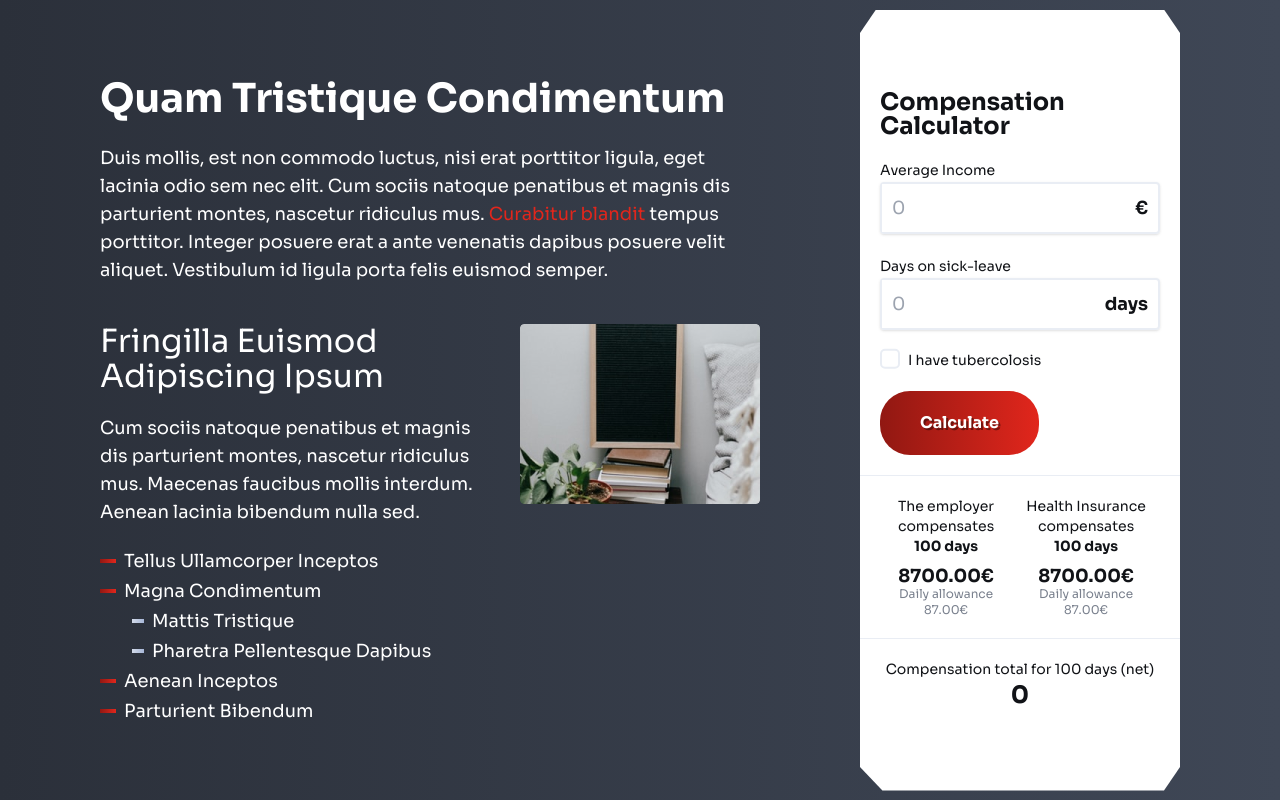
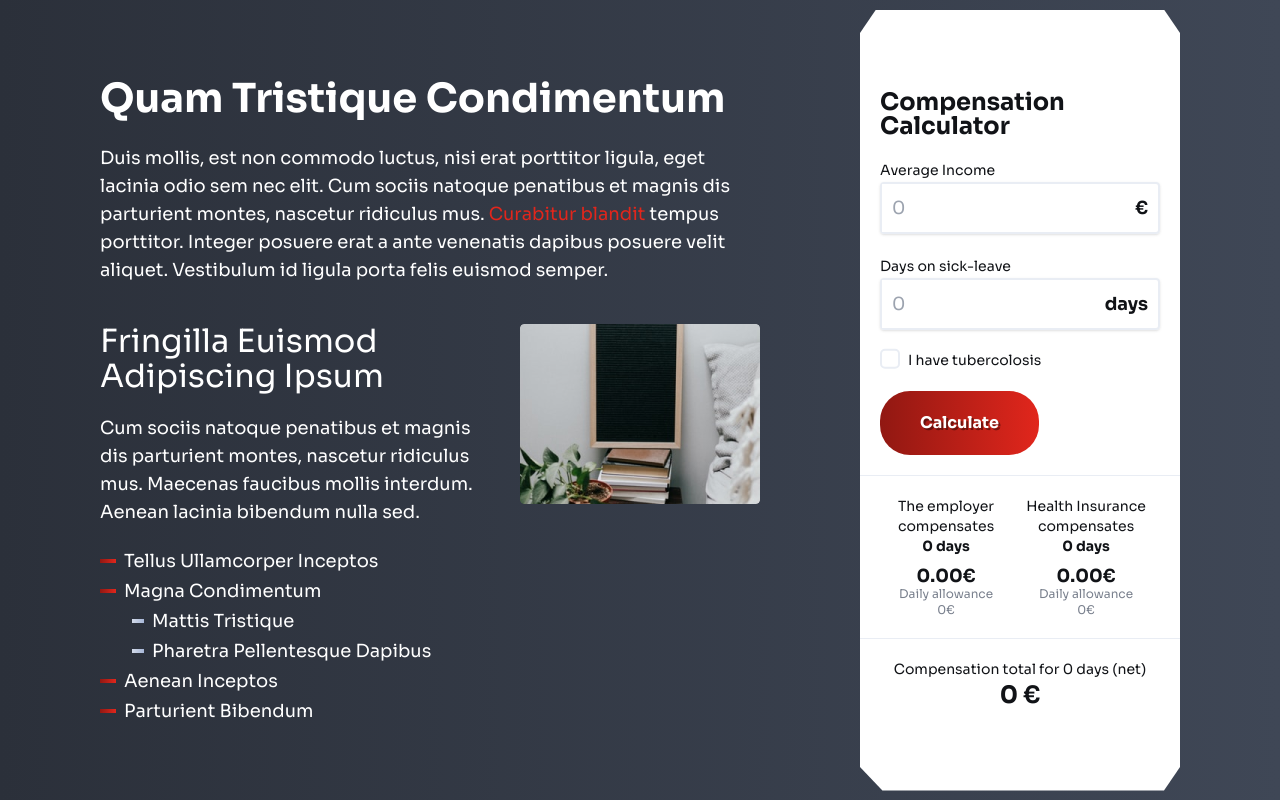
Before and after one commit to GoglichidzeMike/redberry-compensations, a React (Create React App) app: page / in a window 1280 px wide. Built offline with nearby package versions, Linux system fonts and the light colour scheme.

Commit message:
feat: basic calculation add

```diff
--- a/src/components/Home/Calculator.js
+++ b/src/components/Home/Calculator.js
@@ -1,26 +1,72 @@
+import { useState } from 'react';
+
 import InputField from '../shared/InputField';
 import Button from '../shared/Button';
 import CheckboxInput from '../shared/CheckboxInput';
 import Calculations from '../shared/Calculations';
 import TotalCalculations from '../shared/TotalCalculations';
+import compensatonCalculator from '../../utils/CompensatonCalculator';
 
 const Calculator = () => {
+	const [averageIncome, setAverageIncome] = useState(0);
+	const [sickLeaveDays, setSickLeaveDays] = useState(0);
+	const [isTuberColosis, setIsTuberColosis] = useState(false);
+	//
+	const [compensatedDays, setCompensatedDays] = useState(0);
+	const [totalCompensation, setTotalCompensation] = useState(0);
+
+	const handleCalculations = (e) => {
+		console.log(isTuberColosis);
+		const result = compensatonCalculator(
+			averageIncome,
+			sickLeaveDays,
+			isTuberColosis
+		);
+
+		setTotalCompensation(result.compensation);
+		setCompensatedDays(result.compensatedDays);
+	};
 	return (
 		<div className='max-w-xs py-20 bg-white main-section-right calculator text-metal-dark my-10 lg:my-0'>
 			<div className='px-5'>
 				<h3 className='mb-5 text-2xl font-bold leading-6'>
 					Compensation Calculator
 				</h3>
-				<InputField name='income' type='€' label='Average Income' />
-				<InputField name='days' type='days' label='Days on sick-leave' />
-				<CheckboxInput name='tuber' label='I have tubercolosis' />
-				<Button label='Calculate' />
+				<InputField
+					name='income'
+					type='€'
+					label='Average Income'
+					handleInputChange={(e) => setAverageIncome(e)}
+				/>
+				<InputField
+					name='days'
+					type='days'
+					label='Days on sick-leave'
+					handleInputChange={(e) => setSickLeaveDays(e)}
+				/>
+				<CheckboxInput
+					name='tuber'
+					label='I have tubercolosis'
+					handleInputChange={(e) => setIsTuberColosis(e)}
+					value={isTuberColosis}
+				/>
+				<Button label='Calculate' handleCalculations={handleCalculations} />
 			</div>
 			<div className='flex p-5 my-5 info border-y border-y-metal-light leading-3-5'>
-				<Calculations isEmployer totalDays='100' totalCompensation='8700' />
-				<Calculations totalDays='100' totalCompensation='8700' />
+				<Calculations
+					isEmployer
+					totalDays={compensatedDays}
+					totalCompensation={totalCompensation}
+				/>
+				<Calculations
+					totalDays={compensatedDays}
+					totalCompensation={totalCompensation}
+				/>
 			</div>
-			<TotalCalculations totalDays='100' totalCompensation='0' />
+			<TotalCalculations
+				totalDays={compensatedDays}
+				totalCompensation={totalCompensation}
+			/>
 		</div>
 	);
 };
--- a/src/components/shared/Button.js
+++ b/src/components/shared/Button.js
@@ -1,9 +1,12 @@
 import PropTypes from 'prop-types'; // ES6
 
 const Button = (props) => {
-	const { label } = props;
+	const { label, handleCalculations } = props;
 	return (
-		<button className='px-10 py-5 font-bold text-white red-gradient rounded-4xl calculate-btn'>
+		<button
+			className='px-10 py-5 font-bold text-white red-gradient rounded-4xl calculate-btn'
+			onClick={handleCalculations}
+		>
 			<span className=''>{label}</span>
 		</button>
 	);
@@ -11,6 +14,7 @@ const Button = (props) => {
 
 Button.propTypes = {
 	label: PropTypes.string,
+	handleCalculations: PropTypes.func,
 };
 
 export default Button;
--- a/src/components/shared/CheckboxInput.js
+++ b/src/components/shared/CheckboxInput.js
@@ -1,10 +1,18 @@
 import PropTypes from 'prop-types'; // ES6
 
 const CheckboxInput = (props) => {
-	const { label, name } = props;
+	const { label, name, handleInputChange, value } = props;
 	return (
 		<div className='flex items-center checkbox-input mb-5'>
-			<input type='checkbox' name={name} id={name} />
+			<input
+				type='checkbox'
+				name={name}
+				id={name}
+				value='true'
+				onChange={(e) => {
+					handleInputChange(!value);
+				}}
+			/>
 			<label htmlFor={name} className='mb-px ml-2 text-sm'>
 				{label}
 			</label>
@@ -14,6 +22,7 @@ const CheckboxInput = (props) => {
 
 CheckboxInput.propTypes = {
 	label: PropTypes.string,
+	handleInputChange: PropTypes.func,
 };
 
 export default CheckboxInput;
--- a/src/components/shared/InputField.js
+++ b/src/components/shared/InputField.js
@@ -1,7 +1,7 @@
 import PropTypes from 'prop-types'; // ES6
 
 const InputField = (props) => {
-	const { label, name, type } = props;
+	const { label, name, type, handleInputChange } = props;
 
 	return (
 		<div className='mb-5'>
@@ -14,6 +14,9 @@ const InputField = (props) => {
 					name={name}
 					className='focus:outline-none w-full font-medium text-lg px-2-5'
 					placeholder='0'
+					onChange={(e) => {
+						handleInputChange(e.target.value);
+					}}
 				/>
 				<div className='m-2-5 font-bold text-lg'>{type}</div>
 			</div>
@@ -25,6 +28,7 @@ InputField.propTypes = {
 	label: PropTypes.string,
 	name: PropTypes.string,
 	type: PropTypes.string,
+	handleInputChange: PropTypes.func,
 };
 
 export default InputField;
--- a/src/components/shared/TotalCalculations.js
+++ b/src/components/shared/TotalCalculations.js
@@ -6,7 +6,12 @@ const TotalCalculations = (props) => {
 	return (
 		<div className='compensation text-center'>
 			<p className='text-sm'>Compensation total for {totalDays} days (net)</p>
-			<p className='text-2xl font-bold'>{totalCompensation}</p>
+			<p className='text-2xl font-bold'>
+				{totalCompensation
+					? Math.round((100 * totalCompensation) / 100).toFixed(2)
+					: 0}{' '}
+				&euro;
+			</p>
 		</div>
 	);
 };
--- /dev/null
+++ b/src/utils/CompensatonCalculator.js
@@ -0,0 +1,61 @@
+/**
+ * Returns number of working days in current month.
+ *
+ * @return {number} of working days in current month.
+ */
+const getCurrentMonthWorkingDays = () => {
+	const date = new Date();
+	const startDate = new Date(date.getFullYear(), date.getMonth(), 1);
+	const endDate = new Date(date.getFullYear(), date.getMonth() + 1, 0);
+	//
+	let result = 0;
+	const currentDate = startDate;
+	while (currentDate <= endDate) {
+		var weekDay = currentDate.getDay();
+		if (weekDay !== 0 && weekDay !== 6) result++;
+
+		currentDate.setDate(currentDate.getDate() + 1);
+	}
+	return result;
+};
+
+const calculateCompensatedDays = (sickDays, isTubercolosis) => {
+	if (isTubercolosis) {
+		if (sickDays - 3 > 240) return 240;
+	} else {
+		if (sickDays - 3 > 180) return 180;
+	}
+	return sickDays - 3;
+};
+
+const compensatonCalculator = (
+	monthlyIncome = 0,
+	sickDays = 0,
+	isTubercolosis = false
+) => {
+	const averageDailYIncome = monthlyIncome / getCurrentMonthWorkingDays();
+	const dailyCompenation = averageDailYIncome * 0.7;
+	const compensatedDays = calculateCompensatedDays(sickDays, isTubercolosis);
+	console.log(compensatedDays, 'cp');
+
+	if (sickDays < 4) {
+		console.log('You need tohave more then 4 days to be compensated');
+		return;
+	}
+	if (sickDays >= 4 && sickDays <= 8) {
+		const compensation = dailyCompenation * compensatedDays;
+		console.log(`your compensation is ${compensation.toFixed(2)}`);
+		console.log(`you are compensated for ${compensatedDays} days`);
+		return { compensation, compensatedDays };
+	}
+	if (sickDays > 8) {
+		const compensation = dailyCompenation * compensatedDays;
+		console.log(`your compensation is ${compensation.toFixed(2)}`);
+		console.log(`you are compensated for ${compensatedDays} days`);
+		return { compensation, compensatedDays };
+	}
+};
+
+// compensatonCalculator(1500, 183, false);
+
+export default compensatonCalculator;
```
